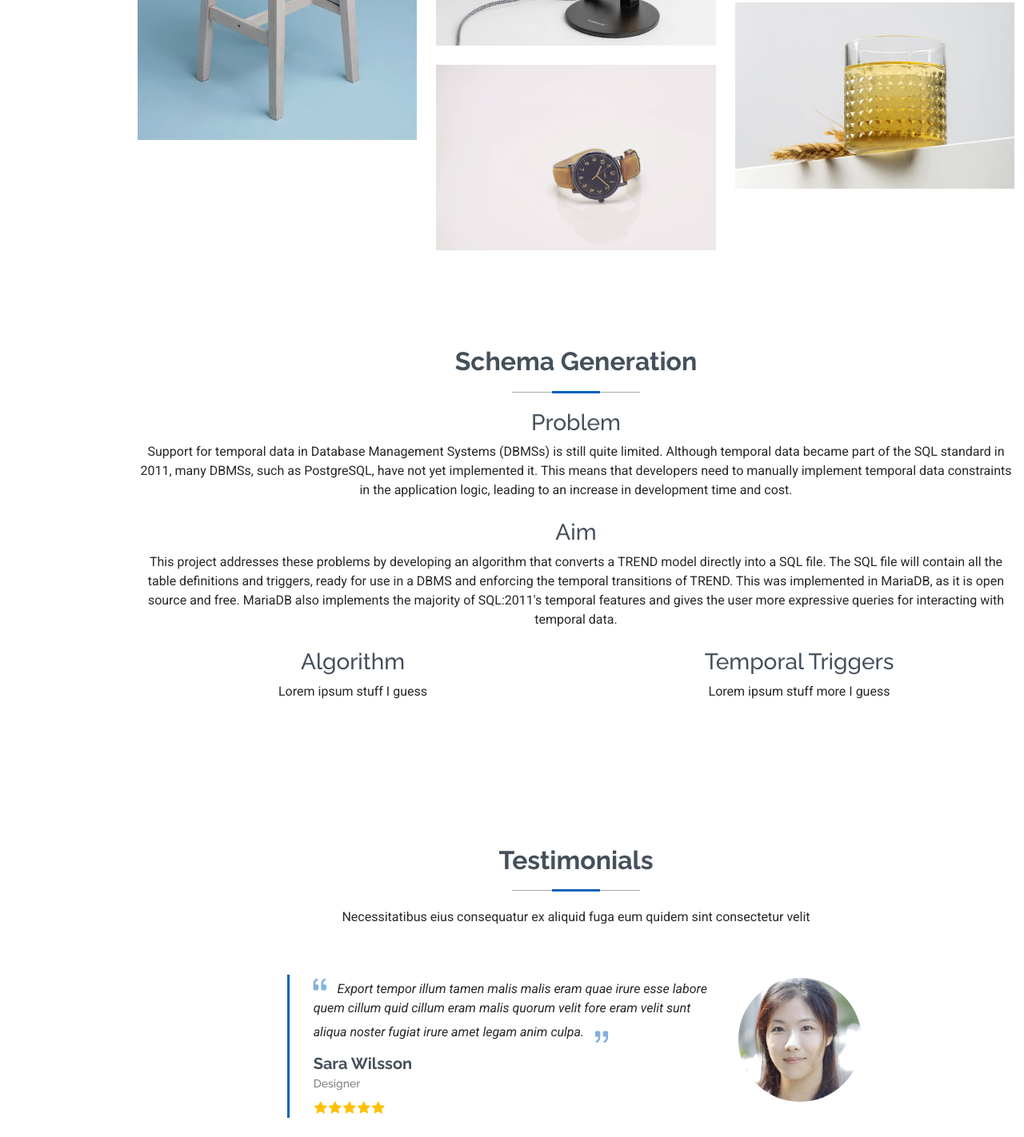
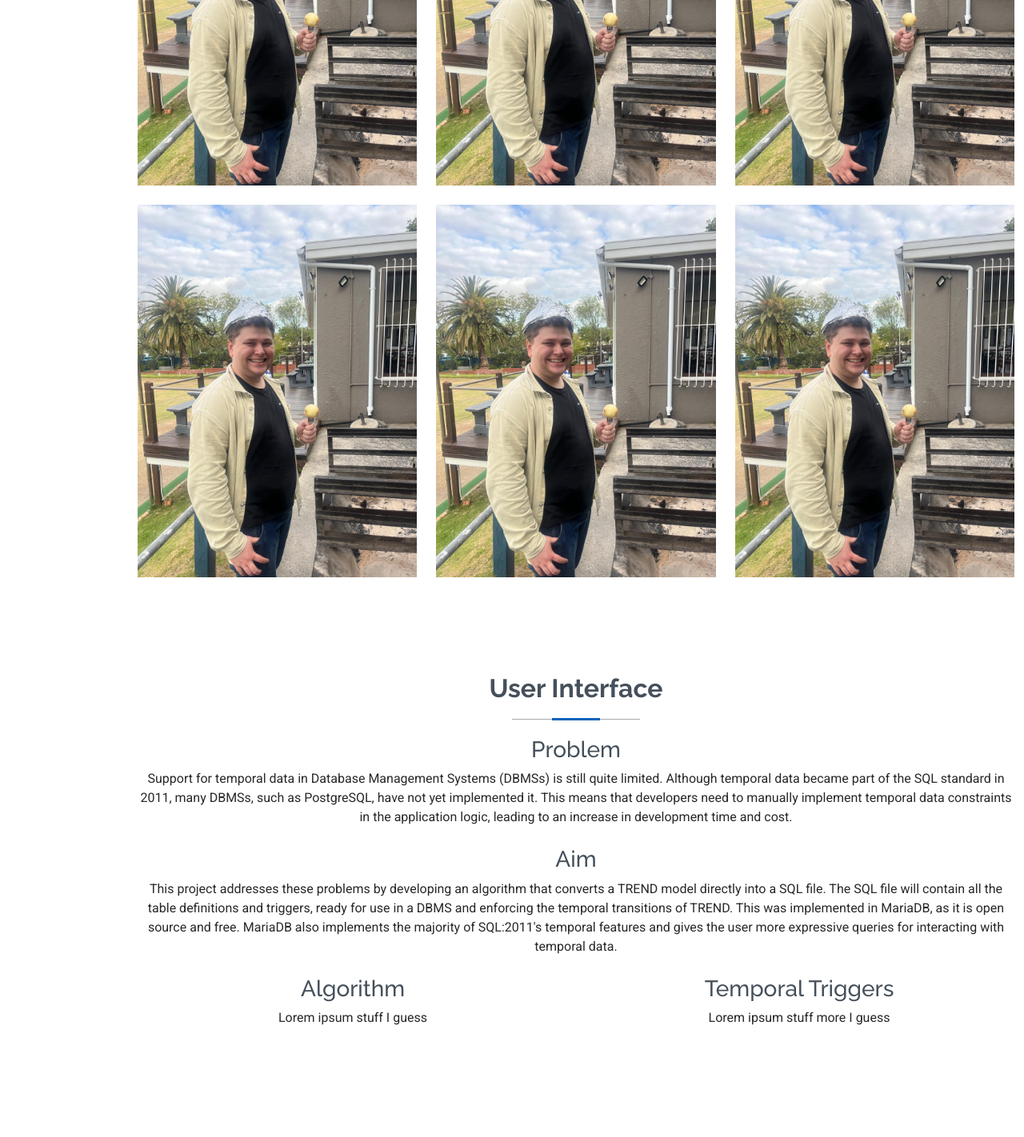
Before and after one commit to richietaylor/TrendyWebsite, a plain HTML site: page index.html in a window 1280 px wide. Shown: the part 4391-5813 px from the top of the page at 80% size. Drawn offline with Linux system fonts and the light colour scheme.

Commit message:
beautifying

```diff
--- a/index.html
+++ b/index.html
@@ -343,91 +343,91 @@
           <div class="row gy-4 isotope-container" data-aos="fade-up" data-aos-delay="200">
 
             <div class="col-lg-4 col-md-6 portfolio-item isotope-item filter-app">
-              <img src="assets/img/masonry-portfolio/masonry-portfolio-1.jpg" class="img-fluid" alt="">
+              <img src="assets/img/stephan.jpg" class="img-fluid" alt="">
               <div class="portfolio-info">
                 <h4>App 1</h4>
                 <p>Lorem ipsum, dolor sit</p>
-                <a href="assets/img/masonry-portfolio/masonry-portfolio-1.jpg" title="App 1" data-gallery="portfolio-gallery-app" class="glightbox preview-link"><i class="bi bi-zoom-in"></i></a>
+                <a href="assets/img/stephan.jpg" title="App 1" data-gallery="portfolio-gallery-app" class="glightbox preview-link"><i class="bi bi-zoom-in"></i></a>
                 <a href="portfolio-details.html" title="More Details" class="details-link"><i class="bi bi-link-45deg"></i></a>
               </div>
             </div><!-- End Portfolio Item -->
 
             <div class="col-lg-4 col-md-6 portfolio-item isotope-item filter-product">
-              <img src="assets/img/masonry-portfolio/masonry-portfolio-2.jpg" class="img-fluid" alt="">
+              <img src="assets/img/stephan.jpg" class="img-fluid" alt="">
               <div class="portfolio-info">
                 <h4>Product 1</h4>
                 <p>Lorem ipsum, dolor sit</p>
-                <a href="assets/img/masonry-portfolio/masonry-portfolio-2.jpg" title="Product 1" data-gallery="portfolio-gallery-product" class="glightbox preview-link"><i class="bi bi-zoom-in"></i></a>
+                <a href="assets/img/stephan.jpg" title="Product 1" data-gallery="portfolio-gallery-product" class="glightbox preview-link"><i class="bi bi-zoom-in"></i></a>
                 <a href="portfolio-details.html" title="More Details" class="details-link"><i class="bi bi-link-45deg"></i></a>
               </div>
             </div><!-- End Portfolio Item -->
 
             <div class="col-lg-4 col-md-6 portfolio-item isotope-item filter-branding">
-              <img src="assets/img/masonry-portfolio/masonry-portfolio-3.jpg" class="img-fluid" alt="">
+              <img src="assets/img/stephan.jpg" class="img-fluid" alt="">
               <div class="portfolio-info">
                 <h4>Branding 1</h4>
                 <p>Lorem ipsum, dolor sit</p>
-                <a href="assets/img/masonry-portfolio/masonry-portfolio-3.jpg" title="Branding 1" data-gallery="portfolio-gallery-branding" class="glightbox preview-link"><i class="bi bi-zoom-in"></i></a>
+                <a href="assets/img/stephan.jpg" title="Branding 1" data-gallery="portfolio-gallery-branding" class="glightbox preview-link"><i class="bi bi-zoom-in"></i></a>
                 <a href="portfolio-details.html" title="More Details" class="details-link"><i class="bi bi-link-45deg"></i></a>
               </div>
             </div><!-- End Portfolio Item -->
 
             <div class="col-lg-4 col-md-6 portfolio-item isotope-item filter-app">
-              <img src="assets/img/masonry-portfolio/masonry-portfolio-4.jpg" class="img-fluid" alt="">
+              <img src="assets/img/stephan.jpg" class="img-fluid" alt="">
               <div class="portfolio-info">
                 <h4>App 2</h4>
                 <p>Lorem ipsum, dolor sit</p>
-                <a href="assets/img/masonry-portfolio/masonry-portfolio-4.jpg" title="App 2" data-gallery="portfolio-gallery-app" class="glightbox preview-link"><i class="bi bi-zoom-in"></i></a>
+                <a href="assets/img/stephan.jpg" title="App 2" data-gallery="portfolio-gallery-app" class="glightbox preview-link"><i class="bi bi-zoom-in"></i></a>
                 <a href="portfolio-details.html" title="More Details" class="details-link"><i class="bi bi-link-45deg"></i></a>
               </div>
             </div><!-- End Portfolio Item -->
 
             <div class="col-lg-4 col-md-6 portfolio-item isotope-item filter-product">
-              <img src="assets/img/masonry-portfolio/masonry-portfolio-5.jpg" class="img-fluid" alt="">
+              <img src="assets/img/stephan.jpg" class="img-fluid" alt="">
               <div class="portfolio-info">
                 <h4>Product 2</h4>
                 <p>Lorem ipsum, dolor sit</p>
-                <a href="assets/img/masonry-portfolio/masonry-portfolio-5.jpg" title="Product 2" data-gallery="portfolio-gallery-product" class="glightbox preview-link"><i class="bi bi-zoom-in"></i></a>
+                <a href="assets/img/stephan.jpg" title="Product 2" data-gallery="portfolio-gallery-product" class="glightbox preview-link"><i class="bi bi-zoom-in"></i></a>
                 <a href="portfolio-details.html" title="More Details" class="details-link"><i class="bi bi-link-45deg"></i></a>
               </div>
             </div><!-- End Portfolio Item -->
 
             <div class="col-lg-4 col-md-6 portfolio-item isotope-item filter-branding">
-              <img src="assets/img/masonry-portfolio/masonry-portfolio-6.jpg" class="img-fluid" alt="">
+              <img src="assets/img/stephan.jpg" class="img-fluid" alt="">
               <div class="portfolio-info">
                 <h4>Branding 2</h4>
                 <p>Lorem ipsum, dolor sit</p>
-                <a href="assets/img/masonry-portfolio/masonry-portfolio-6.jpg" title="Branding 2" data-gallery="portfolio-gallery-branding" class="glightbox preview-link"><i class="bi bi-zoom-in"></i></a>
+                <a href="assets/img/stephan.jpg" title="Branding 2" data-gallery="portfolio-gallery-branding" class="glightbox preview-link"><i class="bi bi-zoom-in"></i></a>
                 <a href="portfolio-details.html" title="More Details" class="details-link"><i class="bi bi-link-45deg"></i></a>
               </div>
             </div><!-- End Portfolio Item -->
 
             <div class="col-lg-4 col-md-6 portfolio-item isotope-item filter-app">
-              <img src="assets/img/masonry-portfolio/masonry-portfolio-7.jpg" class="img-fluid" alt="">
+              <img src="assets/img/stephan.jpg" class="img-fluid" alt="">
               <div class="portfolio-info">
                 <h4>App 3</h4>
                 <p>Lorem ipsum, dolor sit</p>
-                <a href="assets/img/masonry-portfolio/masonry-portfolio-7.jpg" title="App 3" data-gallery="portfolio-gallery-app" class="glightbox preview-link"><i class="bi bi-zoom-in"></i></a>
+                <a href="assets/img/stephan.jpg" title="App 3" data-gallery="portfolio-gallery-app" class="glightbox preview-link"><i class="bi bi-zoom-in"></i></a>
                 <a href="portfolio-details.html" title="More Details" class="details-link"><i class="bi bi-link-45deg"></i></a>
               </div>
             </div><!-- End Portfolio Item -->
 
             <div class="col-lg-4 col-md-6 portfolio-item isotope-item filter-product">
-              <img src="assets/img/masonry-portfolio/masonry-portfolio-8.jpg" class="img-fluid" alt="">
+              <img src="assets/img/stephan.jpg" class="img-fluid" alt="">
               <div class="portfolio-info">
                 <h4>Product 3</h4>
                 <p>Lorem ipsum, dolor sit</p>
-                <a href="assets/img/masonry-portfolio/masonry-portfolio-8.jpg" title="Product 3" data-gallery="portfolio-gallery-product" class="glightbox preview-link"><i class="bi bi-zoom-in"></i></a>
+                <a href="assets/img/stephan.jpg" title="Product 3" data-gallery="portfolio-gallery-product" class="glightbox preview-link"><i class="bi bi-zoom-in"></i></a>
                 <a href="portfolio-details.html" title="More Details" class="details-link"><i class="bi bi-link-45deg"></i></a>
               </div>
             </div><!-- End Portfolio Item -->
 
             <div class="col-lg-4 col-md-6 portfolio-item isotope-item filter-branding">
-              <img src="assets/img/masonry-portfolio/masonry-portfolio-9.jpg" class="img-fluid" alt="">
+              <img src="assets/img/stephan.jpg" class="img-fluid" alt="">
               <div class="portfolio-info">
                 <h4>Branding 3</h4>
                 <p>Lorem ipsum, dolor sit</p>
-                <a href="assets/img/masonry-portfolio/masonry-portfolio-9.jpg" title="Branding 2" data-gallery="portfolio-gallery-branding" class="glightbox preview-link"><i class="bi bi-zoom-in"></i></a>
+                <a href="assets/img/stephan.jpg" title="Branding 2" data-gallery="portfolio-gallery-branding" class="glightbox preview-link"><i class="bi bi-zoom-in"></i></a>
                 <a href="portfolio-details.html" title="More Details" class="details-link"><i class="bi bi-link-45deg"></i></a>
               </div>
             </div><!-- End Portfolio Item -->
@@ -440,6 +440,41 @@
 
     </section><!-- /Portfolio Section -->
 
+
+    <!-- User Interface Section -->
+    <section id="services" class="services section">
+
+      <!-- Section Title -->
+      <div class="container section-title" data-aos="fade-up">
+      <h2>User Interface</h2>
+      <h3>Problem</h3>
+      <p>
+      Support for temporal data in Database Management Systems (DBMSs) is still quite limited.
+      Although temporal data became part of the SQL standard in 2011, many DBMSs, such as PostgreSQL, have not yet implemented it.
+      This means that developers need to manually implement temporal data constraints in the application logic,
+      leading to an increase in development time and cost.
+      </p> <br>
+      <h3>Aim</h3>
+      <p>
+      This project addresses these problems by developing an algorithm that converts a TREND model directly into a SQL file.
+      The SQL file will contain all the table definitions and triggers, ready for use in a DBMS and enforcing the temporal transitions of TREND.
+      This was implemented in MariaDB, as it is open source and free.
+      MariaDB also implements the majority of SQL:2011's temporal features and gives the user more expressive queries for interacting with temporal data.
+      </p> <br>
+      <div class="grid-container">
+        <div class="grid-child purple">
+            <h3>Algorithm</h3>
+            <p>Lorem ipsum stuff I guess</p>
+        </div>
+        <div class="grid-child green">
+            <h3>Temporal Triggers</h3>
+            <p>Lorem ipsum stuff more I guess</p>
+        </div>
+    </div>
+
+      </div><!-- End Section Title -->
+
+    </section><!-- /Services Section -->
     <!-- Services Section -->
     <section id="services" class="services section">
 
@@ -522,7 +557,7 @@
                     </div>
                   </div>
                   <div class="col-lg-2 text-center">
-                    <img src="assets/img/testimonials/testimonials-1.jpg" class="img-fluid testimonial-img" alt="">
+                    <img src="assets/img/stephan.jpg" class="img-fluid testimonial-img" alt="">
                   </div>
                 </div>
               </div>
@@ -546,7 +581,7 @@
                     </div>
                   </div>
                   <div class="col-lg-2 text-center">
-                    <img src="assets/img/testimonials/testimonials-2.jpg" class="img-fluid testimonial-img" alt="">
+                    <img src="assets/img/stephan.jpg" class="img-fluid testimonial-img" alt="">
                   </div>
                 </div>
               </div>
@@ -570,7 +605,7 @@
                     </div>
                   </div>
                   <div class="col-lg-2 text-center">
-                    <img src="assets/img/testimonials/testimonials-3.jpg" class="img-fluid testimonial-img" alt="">
+                    <img src="assets/img/stephan.jpg" class="img-fluid testimonial-img" alt="">
                   </div>
                 </div>
               </div>
@@ -594,7 +629,7 @@
                     </div>
                   </div>
                   <div class="col-lg-2 text-center">
-                    <img src="assets/img/testimonials/testimonials-4.jpg" class="img-fluid testimonial-img" alt="">
+                    <img src="assets/img/stephan.jpg" class="img-fluid testimonial-img" alt="">
                   </div>
                 </div>
               </div>
```
Also changed, not shown: assets/img/stephan.jpg (added).
